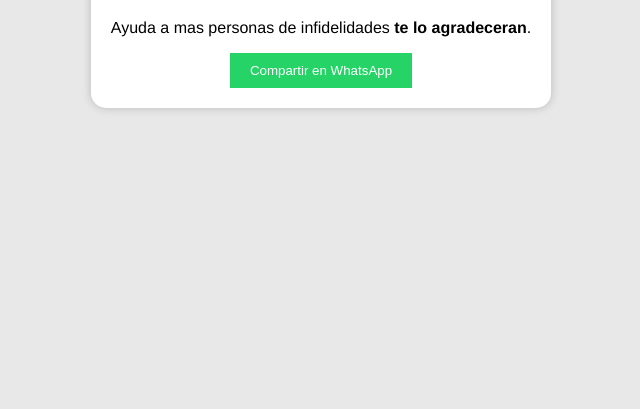
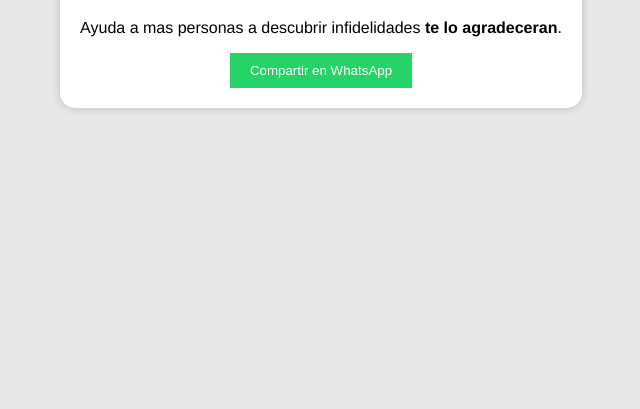
Before and after one commit to insugram/blogviral, a plain HTML site: page index.html in a window 1280 px wide. Shown: the part 391-800 px from the top of the page, without its empty margins (319-959 px from the left). Drawn offline with Linux system fonts and the light colour scheme.

Commit message:
index.html

```diff
--- a/index.html
+++ b/index.html
@@ -72,7 +72,7 @@
 <body>
     <div class="container">
         <h1>Comparte este contenido</h1>
-        <p>Ayuda a mas personas de infidelidades<strong> te lo agradeceran</strong>.</p>
+        <p>Ayuda a mas personas a descubrir infidelidades<strong> te lo agradeceran</strong>.</p>
         <button id="compartir">Compartir en WhatsApp</button>
 
         <div id="contenidoDesbloqueado" style="display: none;">
```
